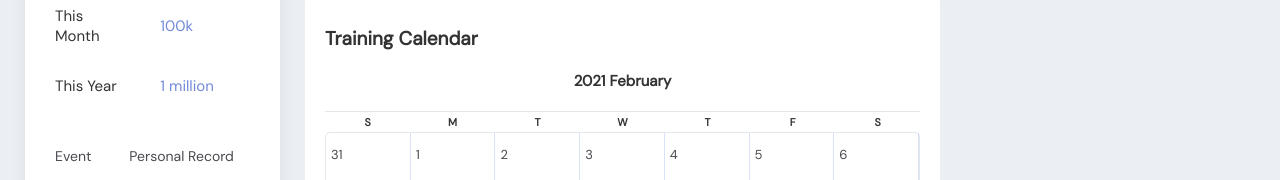
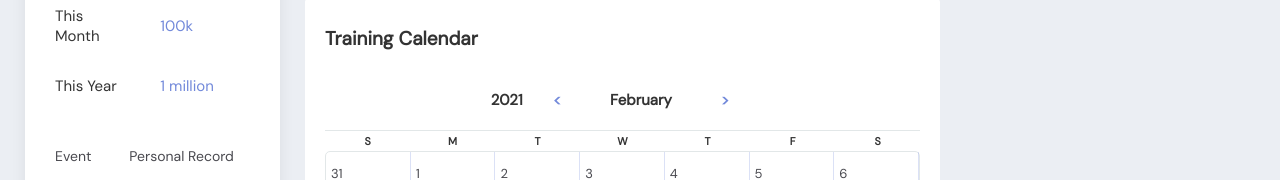
Before and after one commit to liammccluskey/rowing-webapp, a React (Create React App) app: page /dashboard in a window 1280 px wide. Shown: the part 316-496 px from the top of the page. Built offline with nearby package versions, Linux system fonts and the light colour scheme; no server answers; sample sign-in values are in the browser's storage.

Commit message:
functional calendar, need session integration

```diff
--- a/src/components/dashboard/Calendar.js
+++ b/src/components/dashboard/Calendar.js
@@ -6,8 +6,6 @@ export default function Calendar(props) {
     const [calendarDays, setCalendarDays] = useState([])
 
     useEffect( () => {
-        const today = new Date()
-        console.log(moment().isSame(today, 'day'))
         const val = currMoment.clone()
         const startDay = val.clone().startOf('month').startOf('week')
         const endDay = val.clone().endOf('month').endOf('week')
@@ -19,10 +17,24 @@ export default function Calendar(props) {
         setCalendarDays(days)
     }, [currMoment] )
 
-
     return (
         <div>
-            <h4 style={{textAlign: 'center'}}>{currMoment.format('YYYY MMMM')}</h4>
+            <div className='d-flex jc-center ai-space-between' style={{gap: '5px'}}>
+                <h4>{currMoment.format('YYYY')}</h4>
+                <button
+                    onClick={() => setCurrMoment(currMoment.subtract(1, 'month').clone())}
+                    className='clear-btn-cancel'
+                >
+                    {'<'}
+                </button>
+                <h4 style={{width: '100px', textAlign: 'center'}}>{currMoment.format('MMMM')}</h4>
+                <button
+                    onClick={() => setCurrMoment(currMoment.add(1, 'month').clone())}
+                    className='clear-btn-cancel'
+                >
+                    {'>'}
+                </button>
+            </div>
             <div style={{
                 display: 'grid',
                 gap: '0px',
@@ -49,7 +61,7 @@ export default function Calendar(props) {
                 }}
                 className='calendar'
             >
-                {calendarDays && calendarDays.map((day, index) => (
+                {calendarDays.map((day, index) => (
                     <div key={index} className='calendar-card'>
                         <p style={{
                             color: 'var(--color-secondary)', backgroundColor: 'transparent',
```
Also changed, not shown: 1 other file (tests, documents, lock files or other folders).
